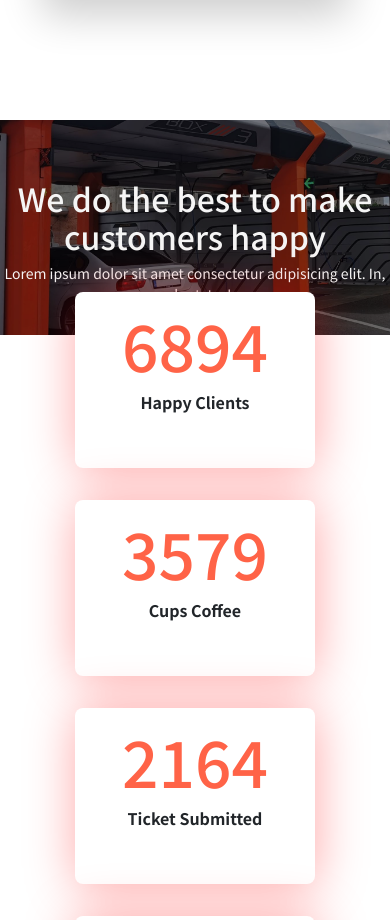
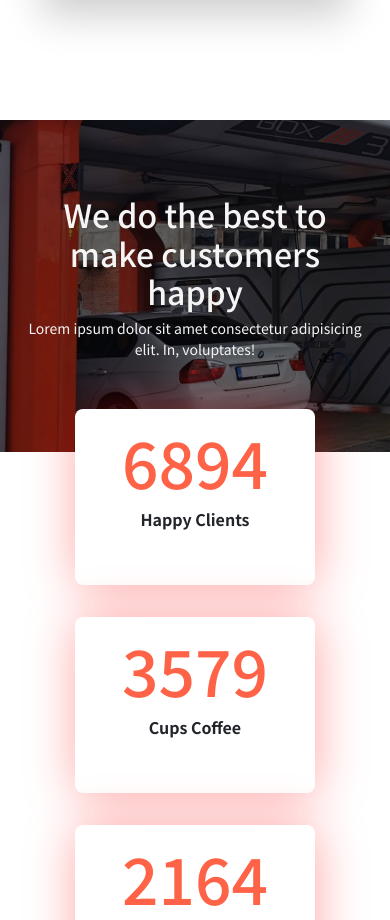
Before and after one commit to musaberulkhan/car-wash, a plain HTML site: page index.html in a window 390 px wide. Shown: the part 1660-2580 px from the top of the page. Drawn offline with nearby package versions, Linux system fonts and the light colour scheme.

Commit message:
Experience Responsive CSS Added

```diff
--- a/css/style.css
+++ b/css/style.css
@@ -160,7 +160,7 @@ header .nav-link:hover{
 }
 .experience{
     width: 100%;
-    height: 55vmin;
+    height: 65vmin;
     background-image: url("../assets/experience.jpg");
     background-size: cover;
     position: relative;
@@ -171,7 +171,8 @@ header .nav-link:hover{
     background:rgba(0, 0, 0, 0.4);
     height: 100%;
     width: 100%;
-    padding-top: 15vmin;
+    padding-left: 25px;
+    padding-right: 25px;
 }
 
 .experience .content > h1{
@@ -237,7 +238,7 @@ header .nav-link:hover{
 
 
 
-/*-----------------------------           Services      ---------------------------------*/
+/*-----------------------------           Support      ---------------------------------*/
 .support-section{
     background: #f1ffd4;
     margin-top: 80px;
@@ -461,6 +462,9 @@ footer .footer-section3 i{
         padding-left: 10px;
         padding-right: 10px;
     }
+    .experience{
+        height: 68vmin;
+    }
 }
 
 /*Extra Small Device */
@@ -487,6 +491,8 @@ footer .footer-section3 i{
         padding-left: 10px;
         padding-right: 10px;
     }
-
+    .experience{
+        height: 85vmin;
+    }
 
 }
--- a/index.html
+++ b/index.html
@@ -115,7 +115,7 @@
         <!------------------------------         Experience       ---------------------------------------->
         <section class="experience-section container-fluid p-0">
             <div class="experience">
-                <div class="content text-center">
+                <div class="content d-flex flex-column justify-content-center text-center">
                     <h1>We do the best to make customers happy</h1>
                     <p>Lorem ipsum dolor sit amet consectetur adipisicing elit. In, voluptates!</p>
                 </div>
```
